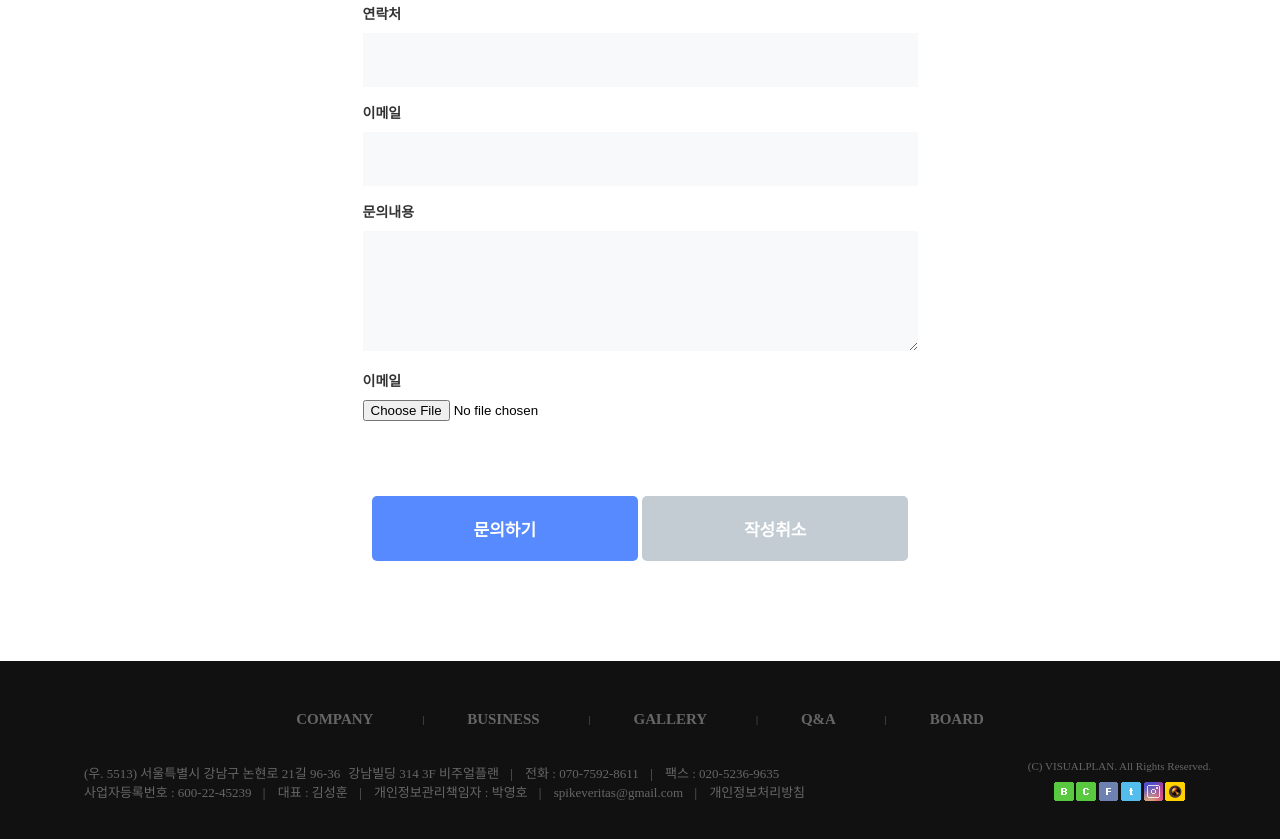
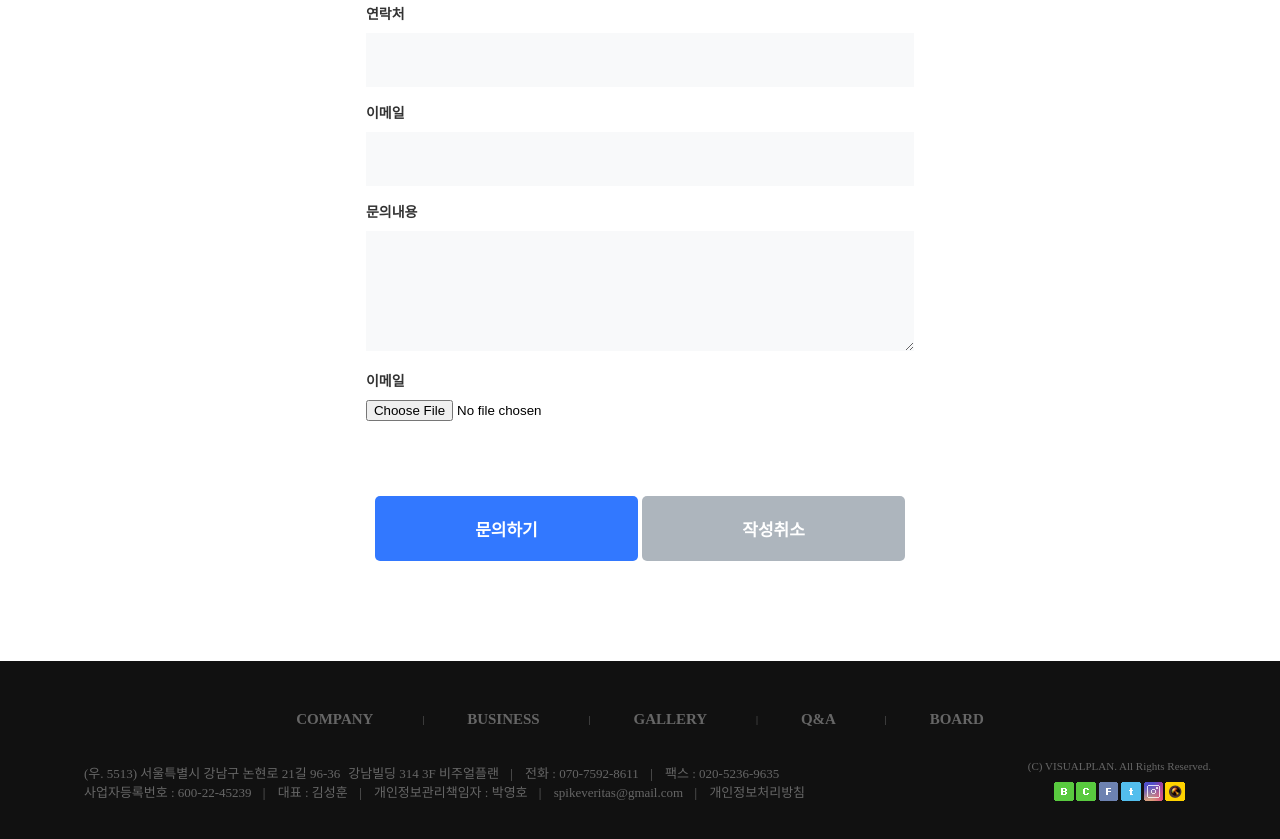
Before and after one commit to grmjoha2/visualplan_0720, a plain HTML site: page contact.html in a window 1280 px wide. Shown: the part 644-1483 px from the top of the page. Drawn offline with Linux system fonts and the light colour scheme.

Commit message:
contact_완성2차

```diff
--- a/css/contact.css
+++ b/css/contact.css
@@ -4,23 +4,17 @@
 
 #contact_section {padding: 235px 0 100px;}
 #contact_section h2 {text-align: center; font-size: 38px; color: #222; font-weight: normal; padding-bottom: 60px;}
-#contact_section .query_form {width: 555px; margin: 0 auto;}
+#contact_section .query_form {width: 48%; margin: 0 auto;}
 #contact_section .query_form li {padding-bottom: 15px;}
 .query_form .query_list label {display: block; font-size: 14px; color: #333; font-weight: bold; padding-bottom: 10px;}
 .query_form .query_list select,
 .query_form .query_list input[type="text"]
  {width: 100%; height: 54px; background: #f8f9fa; color: #777; border: none; padding: 12px 1em; -webkit-appearance: none}
-
  .query_form .query_list .kind_box {position: relative;}
  .query_form .query_list .kind_box .kind_arrow {position: absolute; width: 8px; height: 8px; border-bottom: 2px solid #999; border-right: 2px solid #999; right: 20px; top: 45%; z-index: 9; transform: rotate(45deg) translateY(-50%);}
-
-
-
-
-
 .query_form .query_list textarea {width: 100%; height: 120px; background: #f8f9fa; color: #777; border: none; padding: 12px 1em;}
 .query_form .btn {text-align: center; padding-top: 60px;}
 .query_form .btn input {padding: 20px 0; width: 48%; border: none; border-radius: 5px; color: #fff; font-weight: bold; font-size: 17px; opacity: 1; transition: all 0.5s;}
-.query_form .btn input[type="submit"] {background: #588aff; }
-.query_form .btn input[type="reset"] {background: #c3cbd3; }
+.query_form .btn input[type="submit"] {background: #3278ff; }
+.query_form .btn input[type="reset"] {background: #adb5bd; }
 .query_form .btn input:hover {opacity: 0.8;}
```
